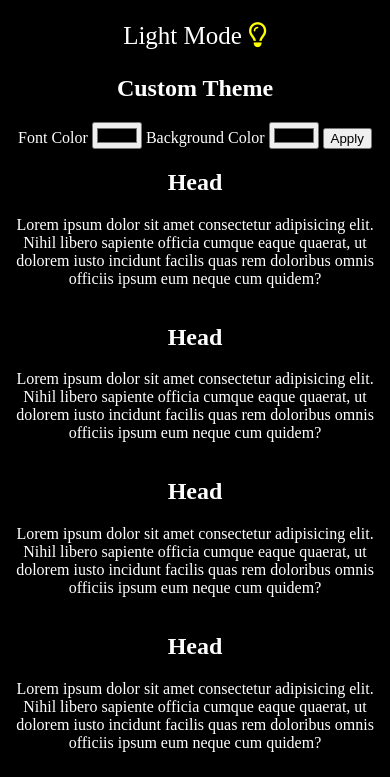
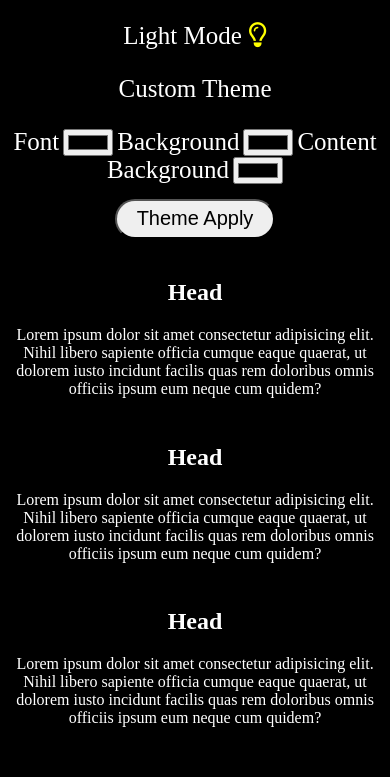
Before and after one commit to MohamedASAK/ChangeThemes, a plain HTML site: page index.html in a window 390 px wide. Both pictures are taken after a click on the icon 255 px from the left and 84 px from the top of the page. Shown: the part 50-827 px from the top of the page. Drawn offline with Linux system fonts and the light colour scheme.

Commit message:
second commit

```diff
--- a/CSS/main.css
+++ b/CSS/main.css
@@ -1,7 +1,6 @@
 body{
     transition: all 0.5s;
 }
-
 .dark{
     background-color: black;
     color: white;
@@ -10,12 +9,7 @@ body{
     background-color: white;
     color: black;
 }
-
 .head {
-    text-align: center;
-}
-
-.control {
     text-align: center;
 }
 .bulb{
@@ -24,7 +18,6 @@ body{
     transition: all 0.5s;
     text-align: center;
 }
-
 .fa-regular {
     cursor: pointer;
     color: yellow;
@@ -33,15 +26,34 @@ body{
     cursor: pointer;
     color: black;
 }
-
+.bulb h3{
+    font-size: 25px;
+    font-weight: 500;
+}
+.control{
+    text-align: center;
+    justify-content: center;
+}
+.control label{
+    font-size: 25px;
+    margin: 10px;
+}
+button{
+    width: 160px;
+    height: 40px;
+    display: block;
+    font-size: 20px;
+    margin: 15px auto;
+    border-radius: 25px;
+}
 .main {
     display: flex;
     flex-wrap: wrap;
 }
 .content {
     text-align: center;
-    width: 25%;
-    margin: auto;
+    width: 23%;
+    margin: 5px auto;
 }
 .Footer{
     text-align: center;
@@ -52,7 +64,7 @@ body{
 
 @media (max-width: 1024px){
     .content {
-        width: 33%;
+        width: 30%;
     }
 }
 @media (max-width: 768px){
@@ -61,6 +73,10 @@ body{
     }
 }
 @media (max-width: 425px){
+    .control label{
+        font-size: 25px;
+        margin: 0px;
+    }
     .content {
         width: 100%;
     }
--- a/JS/main.js
+++ b/JS/main.js
@@ -1,7 +1,9 @@
+let bulbText = document.querySelector('.bulb label')
+let input = document.querySelectorAll("input");
+let content = document.querySelectorAll("div");
 let button = document.querySelector("button");
 let body = document.querySelector("body");
 let bulb = document.querySelector("i");
-let bulbText = document.querySelector('.bulb label')
 
 bulb.addEventListener("click",()=>{
     if(!body.classList.contains("dark")) {
@@ -9,21 +11,30 @@ bulb.addEventListener("click",()=>{
         body.classList = ("dark");
         bulbText.innerText = 'Light Mode';
         body.style = '.dark';
+        for (let i = 0; i < content.length; i++) {
+            content[i].style = ".dark";
+        }
     }
     else{
         bulb.classList.replace("fa-regular","fa-solid");
         body.classList = ("light");
         bulbText.innerText = 'Dark Mode';
         body.style = '.light';
+        for (let i = 0; i < content.length; i++) {
+            content[i].style = ".dark";
+        }
     }
 }
 );
 
-let input = document.querySelectorAll("input");
 button.addEventListener('click',()=>{
     let FontColor = input[0].value;
     let BackgroundColor = input[1].value;
+    let ContentBackgroundColor = input[2].value;
+    body.style.color = FontColor;
     body.style.backgroundColor = BackgroundColor;
-    body.style.color = FontColor;
+    for (let i = 0; i < content.length; i++) {
+        content[i].style.backgroundColor = ContentBackgroundColor;
+    }
 }
 );
--- a/index.html
+++ b/index.html
@@ -15,16 +15,18 @@
     <section class="bulb">
         <label for="Mode">Dark Mode</label>
         <i class="fa-solid fa-lightbulb"></i>
+        <h3>Custom Theme</h3>
     </section>
     <section class="control" id="control">
-        <h2>Custom Theme</h2>
-        <label for="Font">Font Color</label>
+        <label for="Font">Font</label>
         <input type="color" placeholder="Font Color">
-        <label for="Background">Background Color</label>
+        <label for="Background"> Background</label>
         <input type="color" placeholder="Background Color">
-        <button>Apply</button>
+        <label for="Background"> Content Background</label>
+        <input type="color" placeholder="Background Color">
     </section>
-    <div class="main">
+    <button>Theme Apply</button>
+    <section class="main">
         <div class="content">
             <h2>Head</h2>
             <p>Lorem ipsum dolor sit amet consectetur adipisicing elit. Nihil libero sapiente officia cumque eaque quaerat, ut dolorem iusto incidunt facilis quas rem doloribus omnis officiis ipsum eum neque cum quidem?</p>
@@ -44,7 +46,7 @@
             <h2>Head</h2>
             <p>Lorem ipsum dolor sit amet consectetur adipisicing elit. Nihil libero sapiente officia cumque eaque quaerat, ut dolorem iusto incidunt facilis quas rem doloribus omnis officiis ipsum eum neque cum quidem?</p>
         </div>
-    </div>
+    </section>
     <footer class="Footer">
         <h3>Created By: <a href="https://github.com/MohamedASAK">Mohamed Adel</a></h3>
     </footer>
```
